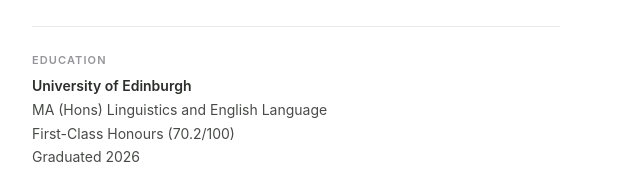
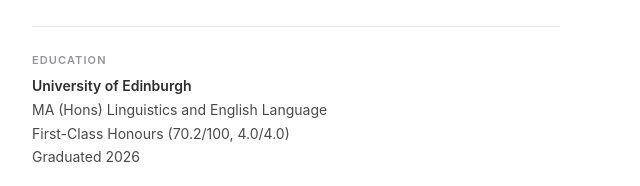
Before and after one commit to 7riangle/moses-im-research-portfolio, a website: page moses_im_research_portfolio_v21/index.html in a window 1280 px wide. Shown: the part 4711-4897 px from the top of the page, 118-758 px from the left. Drawn offline with Linux system fonts and the light colour scheme; no server answers.

Commit message:
Update index.html

```diff
--- a/moses_im_research_portfolio_v21/index.html
+++ b/moses_im_research_portfolio_v21/index.html
@@ -307,7 +307,7 @@
             <p class="about-text">Recently, I've become interested in how artificial neural networks learn from human speech. I'm particularly curious about what linguistic patterns speech recognition models pick up, how that information is represented inside the models, and whether what they've learned can be applied to speech they've never encountered before. I'm also interested in what studying these models might teach us about human language itself.</p>
             <p class="about-text">Outside of research, I enjoy writing blog posts, reading, playing computer games, and rapping. I also like going to the gym and running. I love travelling too, and two of my favourite places I've visited are Santorini in Greece and Interlaken in Switzerland.</p>
             <div class="about-facts">
-              <div class="fact"><div class="small">Education</div><p><strong>University of Edinburgh</strong><br>MA (Hons) Linguistics and English Language<br>First-Class Honours (70.2/100)<br>Graduated 2026</p></div>
+              <div class="fact"><div class="small">Education</div><p><strong>University of Edinburgh</strong><br>MA (Hons) Linguistics and English Language<br>First-Class Honours (70.2/100, 4.0/4.0)<br>Graduated 2026</p></div>
               <div class="fact"><div class="small">Methods &amp; tools</div><p>Python · R · JavaScript · HTML/CSS · Praat &amp; scripting · jsPsych · HTK · MFA · NumPy · pandas · matplotlib · XT/3C · HPC (Grid Engine/Bash) · Git/GitHub · LaTeX</p></div>
             </div>
           </div>
```
